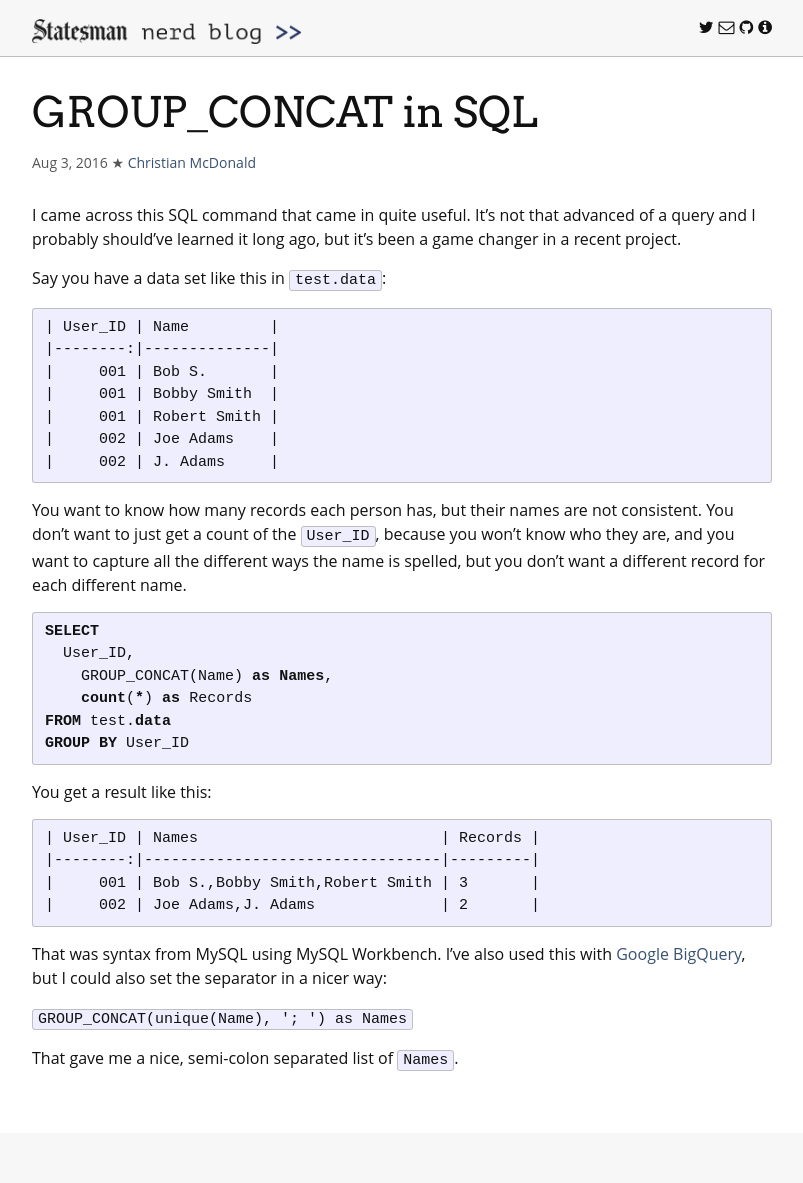
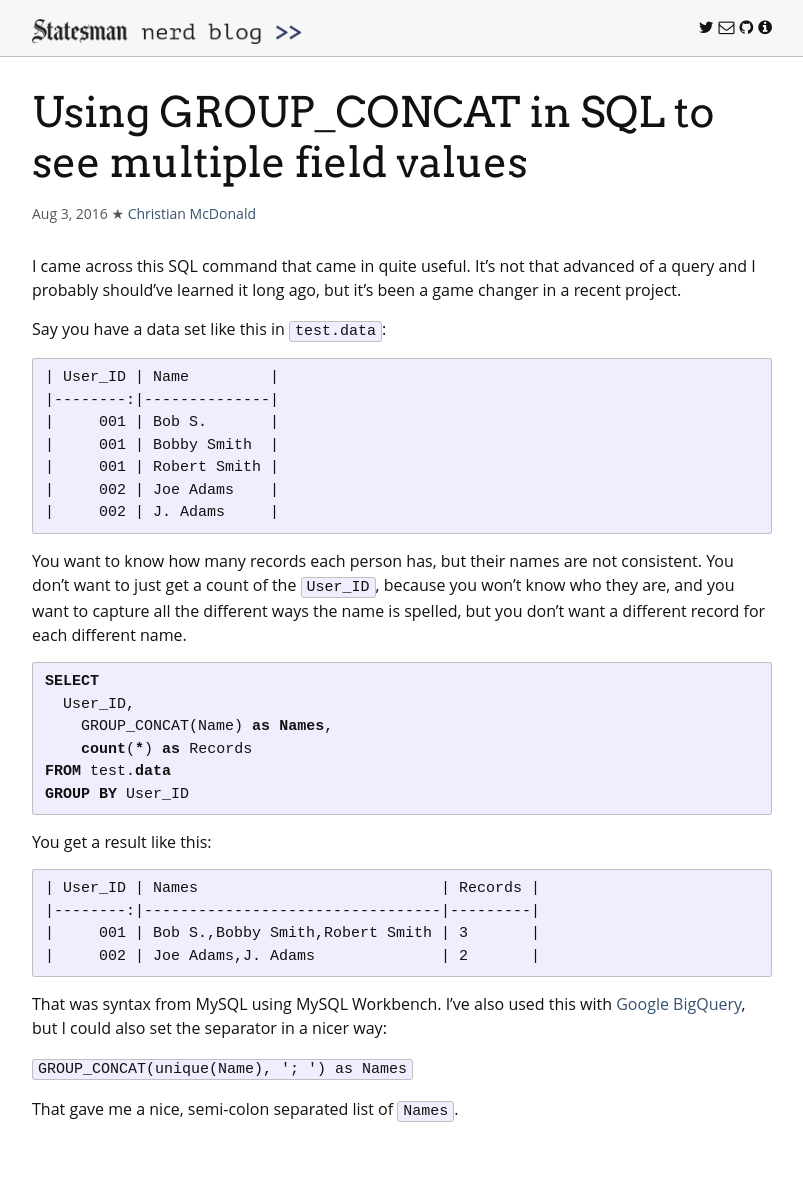
Before and after one commit to statesman/statesman.github.io, a Jekyll site: the page built from _posts/2016-08-02-group-concat.md, in a window 1280 px wide. Shown: the whole page, without its empty margins (238-1041 px from the left). Built offline with Jekyll 4.4.1, drawn with Linux system fonts in a browser that asks for light colours; before the commit the page ends 1133 px from its top, so only the background shows below that.

Commit message:
updating headline

```diff
--- a/_posts/2016-08-02-group-concat.md
+++ b/_posts/2016-08-02-group-concat.md
@@ -1,6 +1,6 @@
 ---
 layout: post
-title:  "GROUP_CONCAT in SQL"
+title:  "Using GROUP_CONCAT in SQL to see multiple field values"
 date:   2016-08-02 21:12:00 -0500
 categories: data analysis
 tags: sql, mysql
```
